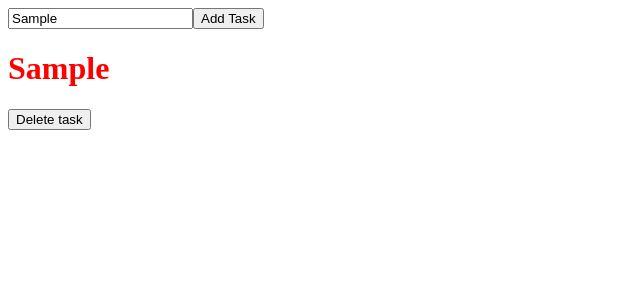
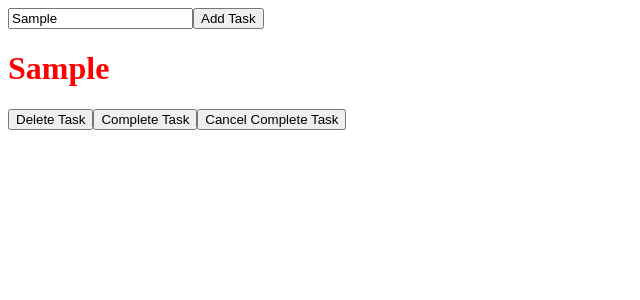
Before and after one commit to WeiZhang0317/ReactJS-Course-, a React (Create React App) app in the folder episode1/: page / in a window 1280 px wide. Both pictures are taken after typing "Sample" into the empty fields and a click on the button "Add Task". Shown: the top 300 px of the page, without its empty margins (0-640 px from the left). Built offline with nearby package versions, Linux system fonts and the light colour scheme.

Commit message:
course 5

```diff
--- a/episode1/src/App.js
+++ b/episode1/src/App.js
@@ -1,10 +1,12 @@
 import "./App.css";
 import { useState } from "react";
-import { Task } from "./Task";
+import {Task} from "./Task.js"
 
 function App() {
   const [todoList, setTodoList] = useState([]);
   const [newTask, setNewTask] = useState("");
+  const [textColor, setTextColor] = useState("red");
+
 
   const handleChange = (event) => {
     setNewTask(event.target.value);
@@ -14,7 +16,7 @@ function App() {
     const task = {
       id: todoList.length === 0 ? 1 : todoList[todoList.length - 1].id + 1,
       taskName: newTask,
-      completed: false,
+      complete:false
     };
     setTodoList(task.taskName !== "" ? [...todoList, task] : todoList);
   };
@@ -22,7 +24,6 @@ function App() {
   const deleteTask = (id) => {
     setTodoList(todoList.filter((task) => task.id !== id));
   };
-
   const completeTask = (id) => {
     setTodoList(
       todoList.map((task) => {
@@ -35,6 +36,18 @@ function App() {
     );
   };
 
+ const cancelCompleteTask =  (id) => {
+  setTodoList(
+    todoList.map((task) => {
+      if (task.id === id) {
+        return { ...task, completed: false };
+      } else {
+        return task;
+      }
+    })
+  );
+};
+
   return (
     <div className="App">
       <div className="addTask">
@@ -45,17 +58,18 @@ function App() {
         {todoList.map((task) => {
           return (
             <Task
-              taskName={task.taskName}
-              id={task.id}
-              completed={task.completed}
-              deleteTask={deleteTask}
-              completeTask={completeTask}
-            />
+            key={task.id}
+            task={task}
+            deleteTask={deleteTask}
+            completeTask={completeTask}
+            cancelCompleteTask={cancelCompleteTask}
+          />
+
           );
         })}
       </div>
     </div>
   );
+
 }
-
 export default App;
--- a/episode1/src/Task.js
+++ b/episode1/src/Task.js
@@ -1,8 +1,12 @@
-export const Task=(props)=>{
-return(
-<div key={props.id}>
-<h1>{props.taskName}</h1>
-<button onClick={()=>deleteTask(props.id)}>Delete task</button>
-</div>
-);
-};
+export const Task = (props)=>{
+          return (
+                    <div className="task">
+
+                    <h1 style={{ color: props.task.completed ? "blue" : "red" }}>{props.task.taskName}</h1>
+                    <button onClick={() => props.deleteTask(props.task.id)}>Delete Task</button>
+                    <button onClick={()=> props.completeTask(props.task.id)}>Complete Task</button>
+                    <button onClick={()=> props.cancelCompleteTask(props.task.id)}>Cancel Complete Task</button>
+                    </div>
+
+          )
+}
```
